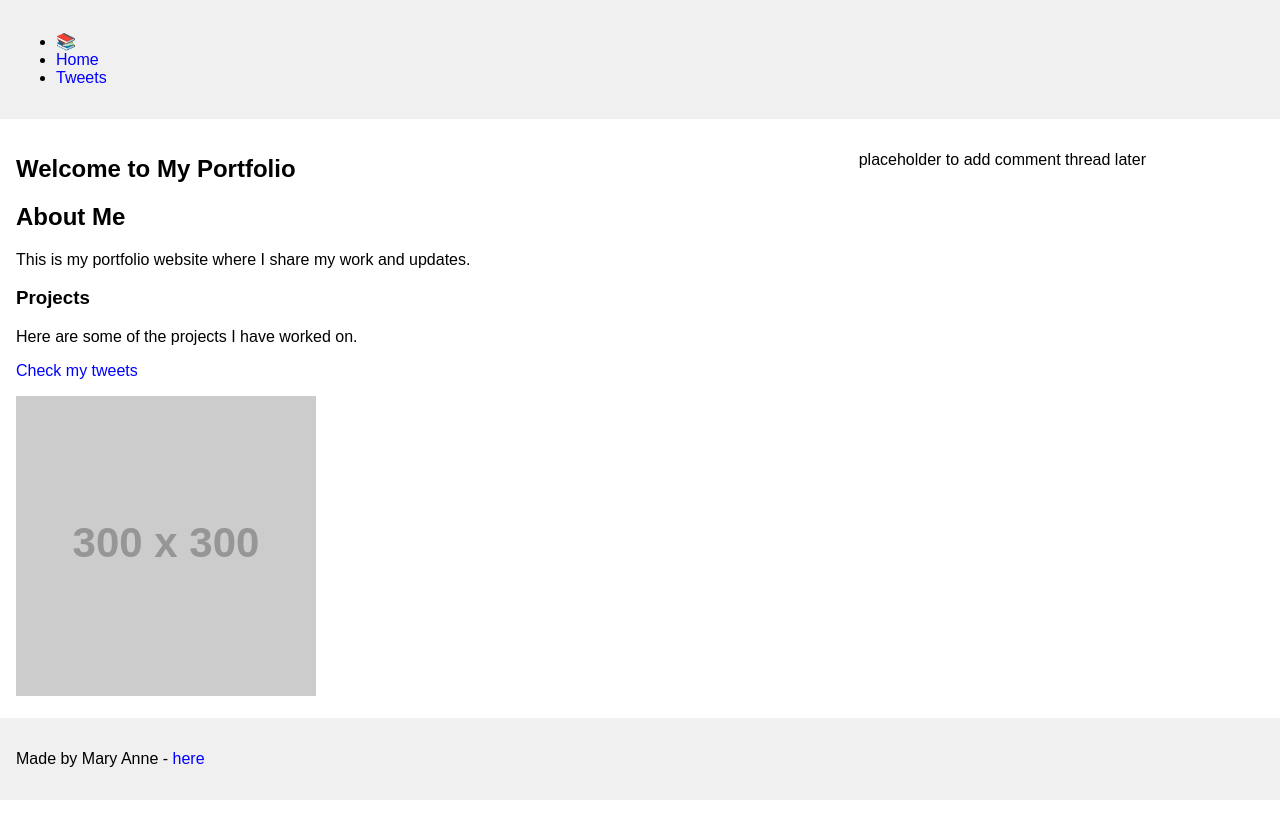
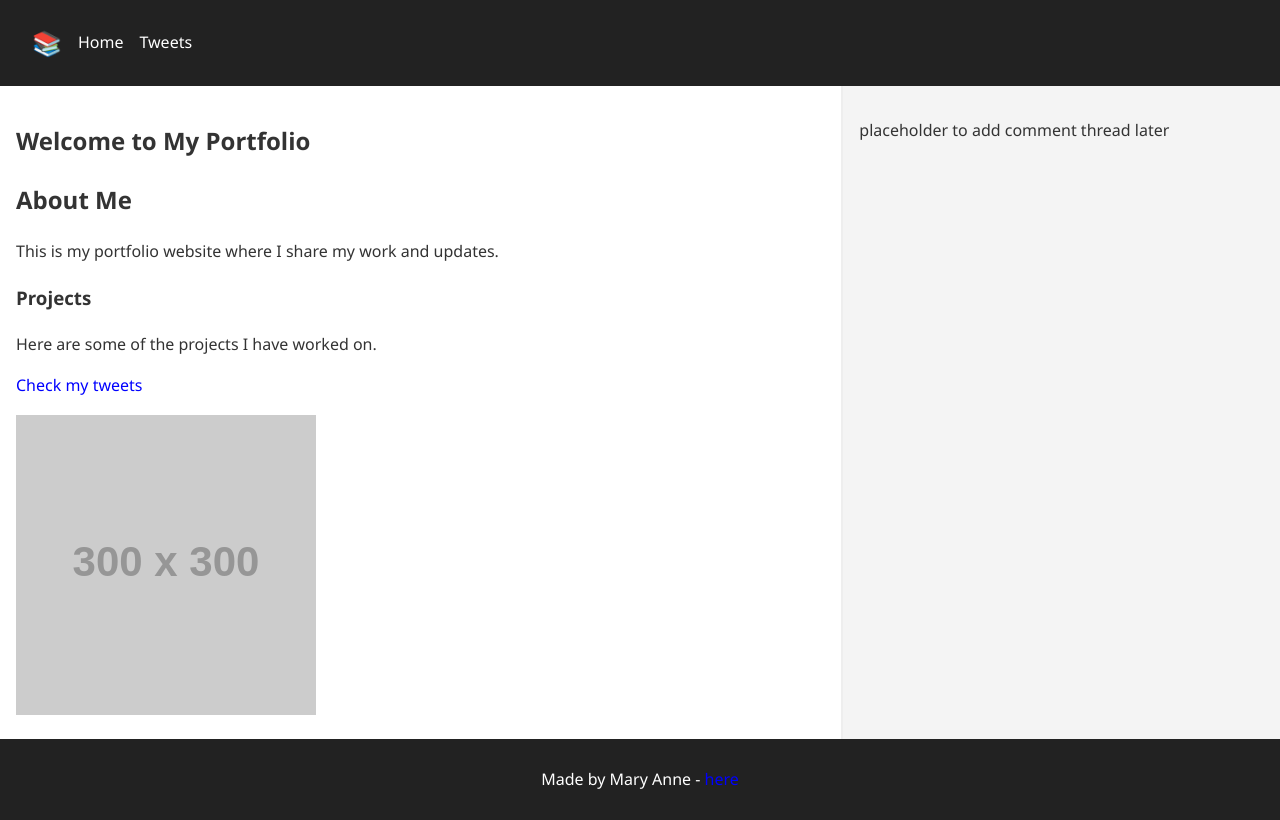
Before and after one commit to sheboss167/alx_html_css, a plain HTML site: page css_basic/index.html in a window 1280 px wide. Drawn offline with Linux system fonts and the light colour scheme; placeholder pictures from the web are drawn by us.

Commit message:
Preferential style added

```diff
--- a/css_basic/styles.css
+++ b/css_basic/styles.css
@@ -33,3 +33,64 @@ footer {
   padding: 1rem;
   background-color: #f0f0f0;
 }
+/* General styles */
+body {
+  font-family: "Segoe UI", Tahoma, Geneva, Verdana, sans-serif;
+  line-height: 1.6;
+  background-color: #fafafa;
+  color: #333;
+  margin: 0;
+}
+
+/* Header navigation */
+header {
+  background-color: #222;
+  color: white;
+}
+
+header ul {
+  list-style: none;
+  display: flex;
+  padding: 0.5rem 1rem;
+  margin: 0;
+  align-items: center;
+}
+
+header li {
+  margin-right: 1rem;
+}
+
+header li a {
+  color: white;
+  text-decoration: none;
+}
+
+header li a:hover {
+  text-decoration: underline;
+}
+
+/* Logo style (bigger character) */
+.logo {
+  font-size: 1.5rem;
+  margin-right: 1rem;
+}
+
+/* Article & Aside customization */
+article {
+  background: #fff;
+  padding: 1rem;
+  border-right: 2px solid #eee;
+}
+
+aside {
+  background: #f4f4f4;
+  padding: 1rem;
+}
+
+/* Footer */
+footer {
+  text-align: center;
+  padding: 0.75rem;
+  background: #222;
+  color: white;
+}
```
